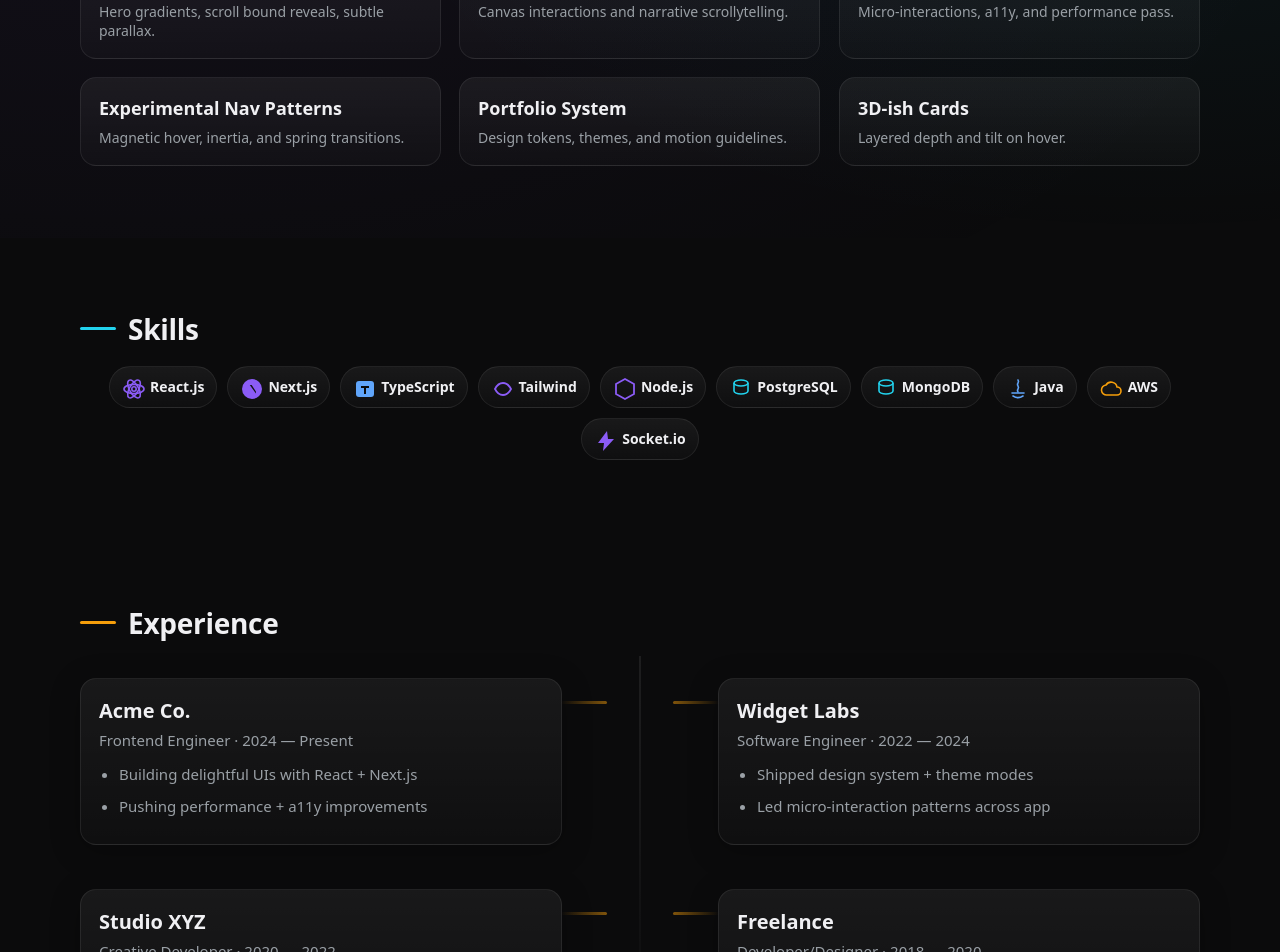
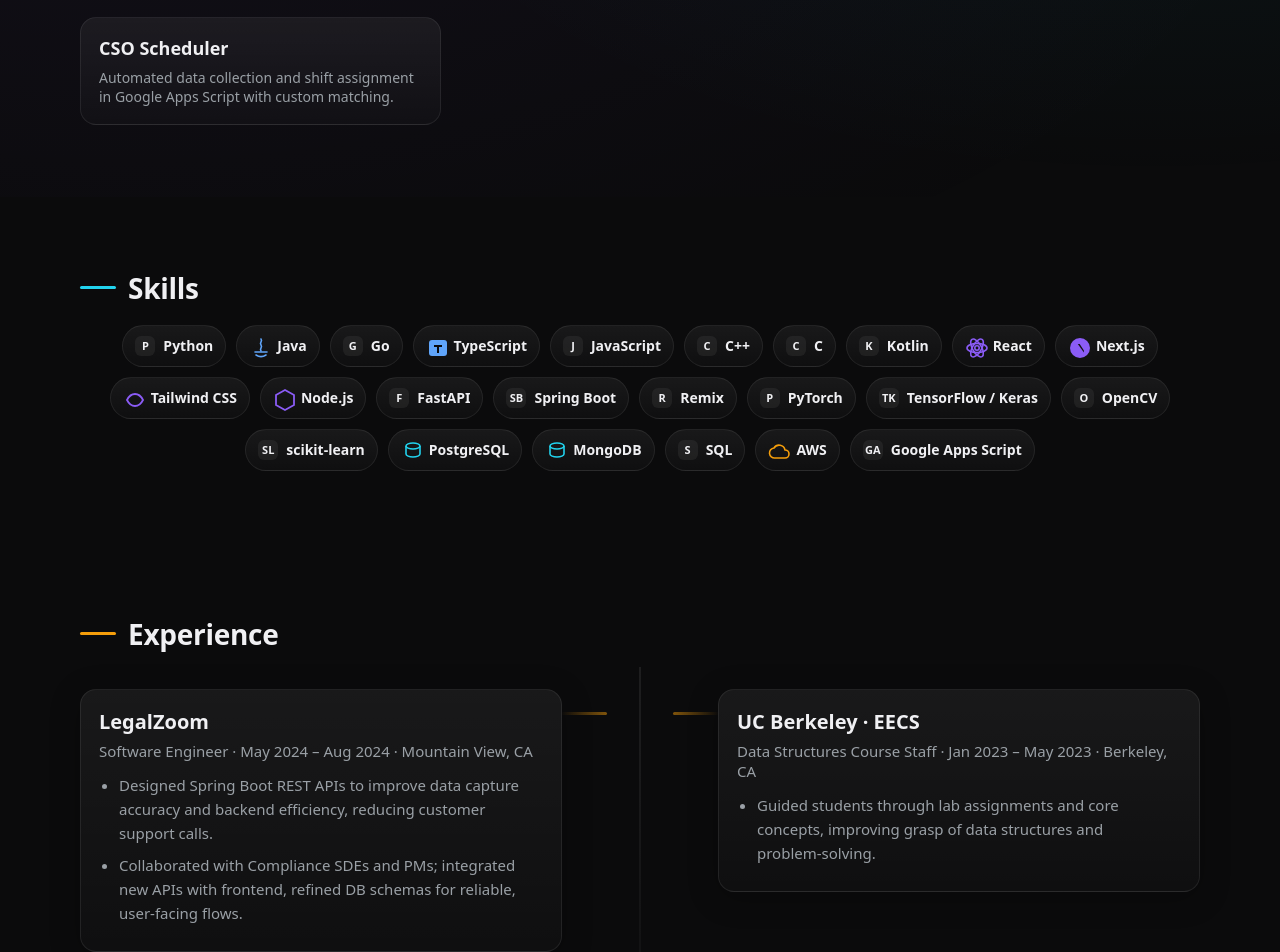
Before and after one commit to japinder12/japinder12.github.io, a Next.js app: page / in a window 1280 px wide. Shown: the part 820-1772 px from the top of the page. Built offline with nearby package versions, Linux system fonts and the light colour scheme; no server answers.

Commit message:
updated copy for all sections

```diff
--- a/src/app/layout.tsx
+++ b/src/app/layout.tsx
@@ -5,18 +5,18 @@ export const metadata: Metadata = {
   title: "Japinder's Portfolio",
   description: 'Software Engineer',
   metadataBase: new URL('https://japindernarula.com'),
-  openGraph: {
-    title: "Japinder's Portfolio",
-    description: 'Software Engineer',
-    url: 'https://japindernarula.com',
-    siteName: 'japindernarula.com',
-    type: 'website',
-  },
-  twitter: {
-    card: 'summary_large_image',
-    title: "Japinder's Portfolio",
-    description: 'Software Engineer',
-  },
+  // openGraph: {
+  //   title: "Japinder's Portfolio",
+  //   description: 'Software Engineer',
+  //   url: 'https://japindernarula.com',
+  //   siteName: 'japindernarula.com',
+  //   type: 'website',
+  // },
+  // twitter: {
+  //   card: 'summary_large_image',
+  //   title: "Japinder's Portfolio",
+  //   description: 'Software Engineer',
+  // },
 }
 
 export default function RootLayout({ children }: { children: React.ReactNode }) {
--- a/src/components/Experience.tsx
+++ b/src/components/Experience.tsx
@@ -2,10 +2,39 @@ type Exp = { company: string; role: string; period: string; bullets: string[] }
 
 export default function Experience() {
   const items: Exp[] = [
-    { company: 'Acme Co.', role: 'Frontend Engineer', period: '2024 — Present', bullets: ['Building delightful UIs with React + Next.js', 'Pushing performance + a11y improvements'] },
-    { company: 'Widget Labs', role: 'Software Engineer', period: '2022 — 2024', bullets: ['Shipped design system + theme modes', 'Led micro‑interaction patterns across app'] },
-    { company: 'Studio XYZ', role: 'Creative Developer', period: '2020 — 2022', bullets: ['Prototype motion concepts for landing pages', 'Canvas experiments + subtle parallax'] },
-    { company: 'Freelance', role: 'Developer/Designer', period: '2018 — 2020', bullets: ['Delivered small sites end‑to‑end', 'Consulted on UX polish + animations'] },
+    {
+      company: 'LegalZoom',
+      role: 'Software Engineer',
+      period: 'May 2024 – Aug 2024 · Mountain View, CA',
+      bullets: [
+        'Designed Spring Boot REST APIs to improve data capture accuracy and backend efficiency, reducing customer support calls.',
+        'Collaborated with Compliance SDEs and PMs; integrated new APIs with frontend, refined DB schemas for reliable, user‑facing flows.',
+      ],
+    },
+    {
+      company: 'UC Berkeley · EECS',
+      role: 'Data Structures Course Staff',
+      period: 'Jan 2023 – May 2023 · Berkeley, CA',
+      bullets: [
+        'Guided students through lab assignments and core concepts, improving grasp of data structures and problem‑solving.',
+      ],
+    },
+    {
+      company: 'Pienomial',
+      role: 'Software Engineer',
+      period: 'Jun 2022 – Aug 2022 · Remote',
+      bullets: [
+        'Implemented Merkle trees in Go and Rust; built scripts to support secure backend workflows.',
+      ],
+    },
+    {
+      company: 'University of California Police Department',
+      role: 'Community Service Officer',
+      period: 'Nov 2022 – Jun 2024 · Berkeley, CA',
+      bullets: [
+        'Redesigned shift automation in Google Apps Script, cutting scheduling time ~30% for 80+ staff.',
+      ],
+    },
   ]
   return (
     <section id="experience" className="section experience">
--- a/src/components/ProjectsGrid.tsx
+++ b/src/components/ProjectsGrid.tsx
@@ -6,12 +6,10 @@ type Project = { title: string; blurb: string; tag: string; href?: string }
 
 const GH = (process.env.NEXT_PUBLIC_GITHUB_URL as string) || 'https://github.com/japinder12'
 const projects: Project[] = [
-  { title: 'Ambient Motion Landing', blurb: 'Hero gradients, scroll bound reveals, subtle parallax.', tag: 'Case Study', href: 'https://google.com' },
-  { title: 'Data Viz Microsite', blurb: 'Canvas interactions and narrative scrollytelling.', tag: 'Selected', href: GH },
-  { title: 'E-commerce UI Polish', blurb: 'Micro-interactions, a11y, and performance pass.', tag: 'Client', href: GH },
-  { title: 'Experimental Nav Patterns', blurb: 'Magnetic hover, inertia, and spring transitions.', tag: 'Lab', href: GH },
-  { title: 'Portfolio System', blurb: 'Design tokens, themes, and motion guidelines.', tag: 'System', href: GH },
-  { title: '3D-ish Cards', blurb: 'Layered depth and tilt on hover.', tag: 'Experiment', href: GH },
+  { title: 'k‑NN Geolocation (CLIP)', blurb: 'Predict image geolocations with CLIP embeddings + k‑NN; lowest MDE via tuned k.', tag: 'ML · PyTorch', href: 'google.com' },
+  { title: 'LSTM Classical Music Generator', blurb: 'End‑to‑end MIDI pipeline with TensorFlow/Keras + music21; sequence model for composition.', tag: 'ML · TensorFlow', href: GH },
+  { title: 'Encrypted File Sharing', blurb: 'Secure sharing in Go using RSA for auth and storage; spec‑driven design.', tag: 'Go · Security', href: GH },
+  { title: 'CSO Scheduler', blurb: 'Automated data collection and shift assignment in Google Apps Script with custom matching.', tag: 'Apps Script', href: GH},
 ]
 
 function TiltCard({ p }: { p: Project }) {
@@ -51,7 +49,7 @@ export default function ProjectsGrid() {
             <span className="bar" aria-hidden />
             <h2>Projects</h2>
           </div>
-          <p style={{ color: 'var(--muted)', marginTop: 8 }}>A few selected projects that capture my approach to motion and UX polish.</p>
+          <p style={{ color: 'var(--muted)', marginTop: 8 }}>Selected work across ML and full‑stack — from CLIP‑based geolocation to secure systems and workforce automation.</p>
         </div>
         <div className="projects-grid" style={{ marginTop: 18 }}>
           {projects.map((p) => <TiltCard key={p.title} p={p} />)}
--- a/src/components/Skills.tsx
+++ b/src/components/Skills.tsx
@@ -58,16 +58,34 @@ const Icons = {
 
 export default function Skills() {
   const items: Skill[] = [
-    { label: 'React.js', icon: Icons.React, cat: 'web' },
+    // Languages
+    { label: 'Python', cat: 'lang' },
+    { label: 'Java', icon: Icons.Java, cat: 'lang' },
+    { label: 'Go', cat: 'lang' },
+    { label: 'TypeScript', icon: Icons.TS, cat: 'lang' },
+    { label: 'JavaScript', cat: 'lang' },
+    { label: 'C++', cat: 'lang' },
+    { label: 'C', cat: 'lang' },
+    { label: 'Kotlin', cat: 'lang' },
+    // Web / Frameworks
+    { label: 'React', icon: Icons.React, cat: 'web' },
     { label: 'Next.js', icon: Icons.Next, cat: 'web' },
-    { label: 'TypeScript', icon: Icons.TS, cat: 'lang' },
-    { label: 'Tailwind', icon: Icons.Tailwind, cat: 'web' },
+    { label: 'Tailwind CSS', icon: Icons.Tailwind, cat: 'web' },
     { label: 'Node.js', icon: Icons.Node, cat: 'web' },
+    { label: 'FastAPI', cat: 'web' },
+    { label: 'Spring Boot', cat: 'web' },
+    { label: 'Remix', cat: 'web' },
+    // ML / DS
+    { label: 'PyTorch', cat: 'ml' },
+    { label: 'TensorFlow / Keras', cat: 'ml' },
+    { label: 'OpenCV', cat: 'ml' },
+    { label: 'scikit‑learn', cat: 'ml' },
+    // Data / Cloud
     { label: 'PostgreSQL', icon: Icons.DB, cat: 'db' },
     { label: 'MongoDB', icon: Icons.DB, cat: 'db' },
-    { label: 'Java', icon: Icons.Java, cat: 'lang' },
+    { label: 'SQL', cat: 'db' },
     { label: 'AWS', icon: Icons.Cloud, cat: 'cloud' },
-    { label: 'Socket.io', icon: Icons.Lightning, cat: 'web' },
+    { label: 'Google Apps Script', cat: 'cloud' },
   ]
   return (
     <section id="skills" className="section skills-sec">
@@ -77,12 +95,21 @@ export default function Skills() {
           <h2>Skills</h2>
         </div>
         <div className="skills-grid" style={{ marginTop: 18 }}>
-          {items.map((s) => (
-            <div key={s.label} className={`skill-chip ${s.cat || ''}`}>
-              <span className="icon">{s.icon}</span>
-              <span className="text">{s.label}</span>
-            </div>
-          ))}
+          {items.map((s) => {
+            const initials = s.label
+              .split(/[^A-Za-z0-9]+/)
+              .filter(Boolean)
+              .map((w) => w[0])
+              .slice(0, 2)
+              .join('')
+              .toUpperCase()
+            return (
+              <div key={s.label} className={`skill-chip ${s.cat || ''}`}>
+                <span className="icon">{s.icon || <span className="ic-letter">{initials}</span>}</span>
+                <span className="text">{s.label}</span>
+              </div>
+            )
+          })}
         </div>
       </div>
     </section>
--- a/src/styles/globals.css
+++ b/src/styles/globals.css
@@ -78,7 +78,8 @@ nav.menu-open .menu-btn span:nth-child(3) { transform: translateY(-5px) rotate(-
 }
 
 /* Hero */
-.hero { position: relative; padding: 140px 0 120px; overflow: hidden; }
+.hero { position: relative; padding: 110px 0 90px; overflow: hidden; }
+@media (max-width: 720px) { .hero { padding: 84px 0 64px; } }
 .hero h1 { font-size: clamp(30px, 6vw, 70px); line-height: 0.95; margin: 0 0 16px; letter-spacing: -0.02em; }
 .hero .sub { color: var(--muted); font-size: clamp(16px, 2.2vw, 20px); max-width: 60ch; }
 /* Typewriter caret */
@@ -109,6 +110,7 @@ nav.menu-open .menu-btn span:nth-child(3) { transform: translateY(-5px) rotate(-
 /* Skill chips (Option B) */
 .skill-chip { display: inline-flex; align-items: center; gap: 8px; padding: 10px 12px; border-radius: 999px; background: linear-gradient(180deg, var(--panel-bg-start), var(--panel-bg-end)); border: 1px solid var(--panel-border); transition: transform .15s ease, border-color .2s ease, box-shadow .2s ease, background .2s ease; }
 .skill-chip .icon { width: 20px; height: 20px; display: grid; place-items: center; color: var(--muted); }
+.skill-chip .icon .ic-letter { display: inline-grid; place-items: center; width: 20px; height: 20px; border-radius: 6px; background: rgba(255,255,255,0.06); color: var(--text); font-size: 11px; font-weight: 700; }
 .skill-chip .text { font-size: 14px; font-weight: 600; color: var(--text); }
 .skill-chip:hover { transform: translateY(-1px); border-color: rgba(139,92,246,0.45); box-shadow: 0 8px 26px rgba(139,92,246,0.12); }
 
```
